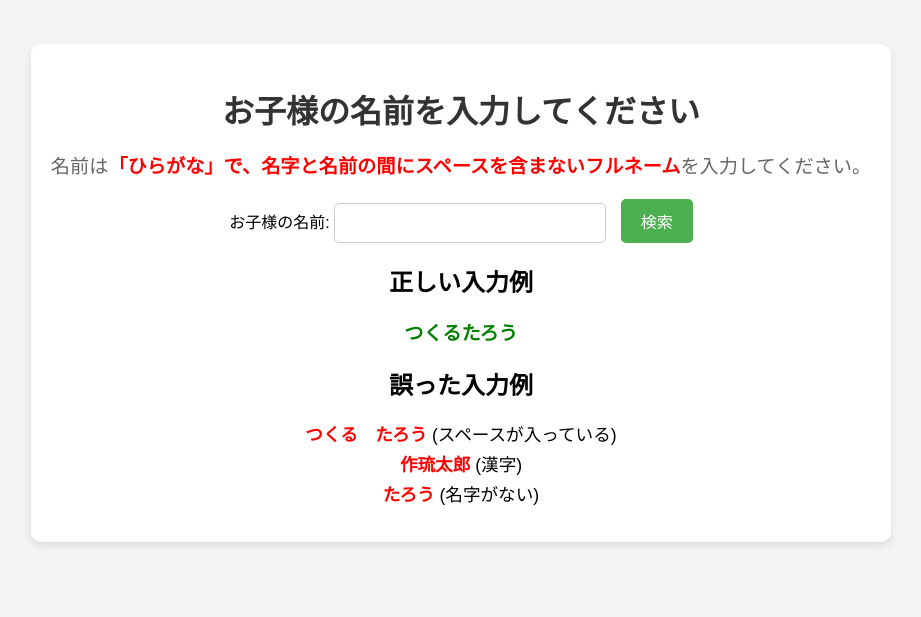
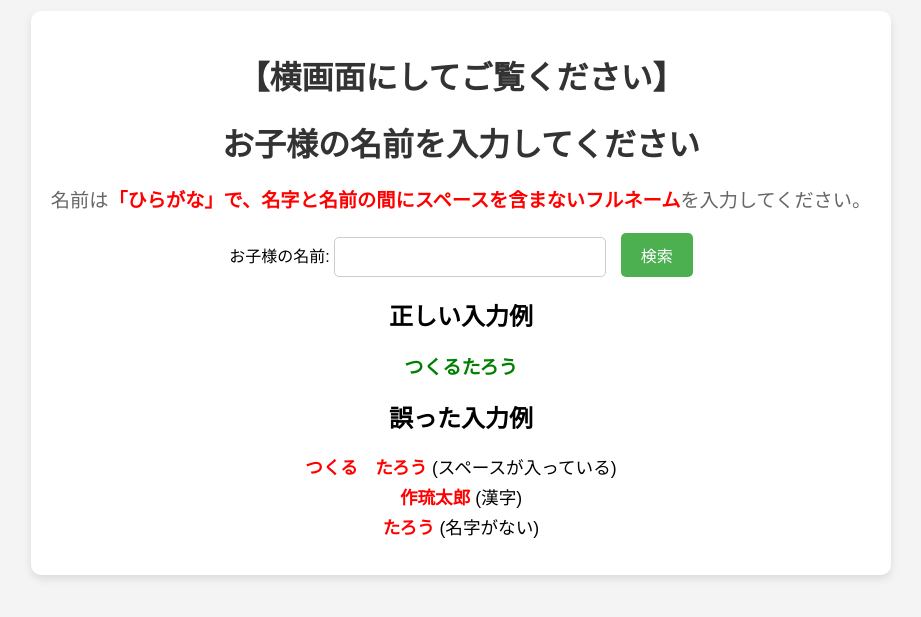
Before and after one commit to tsukurukids/vercel-project2, a plain HTML site: page index.html in a window 1280 px wide. Shown: the part 107-724 px from the top of the page, without its empty margins (179-1100 px from the left). Drawn offline with Linux system fonts and the light colour scheme.

Commit message:
Update index.html

```diff
--- a/index.html
+++ b/index.html
@@ -90,6 +90,7 @@
   </head>
   <body>
     <div class="container">
+      <h1>【横画面にしてご覧ください】</h1>
       <h1>お子様の名前を入力してください</h1>
       <p>名前は<strong class="important">「ひらがな」で、名字と名前の間にスペースを含まないフルネーム</strong>を入力してください。</p>
 
```
